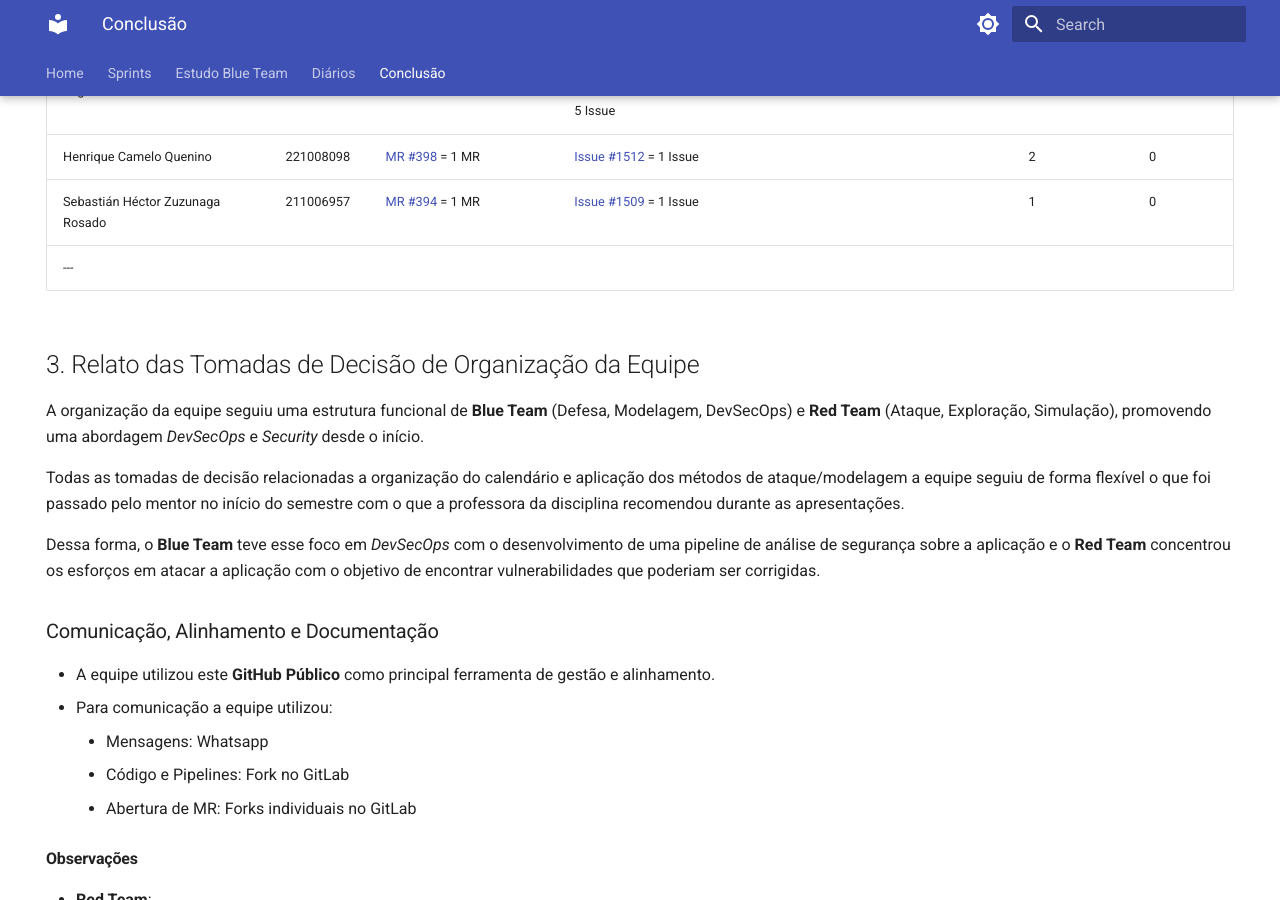
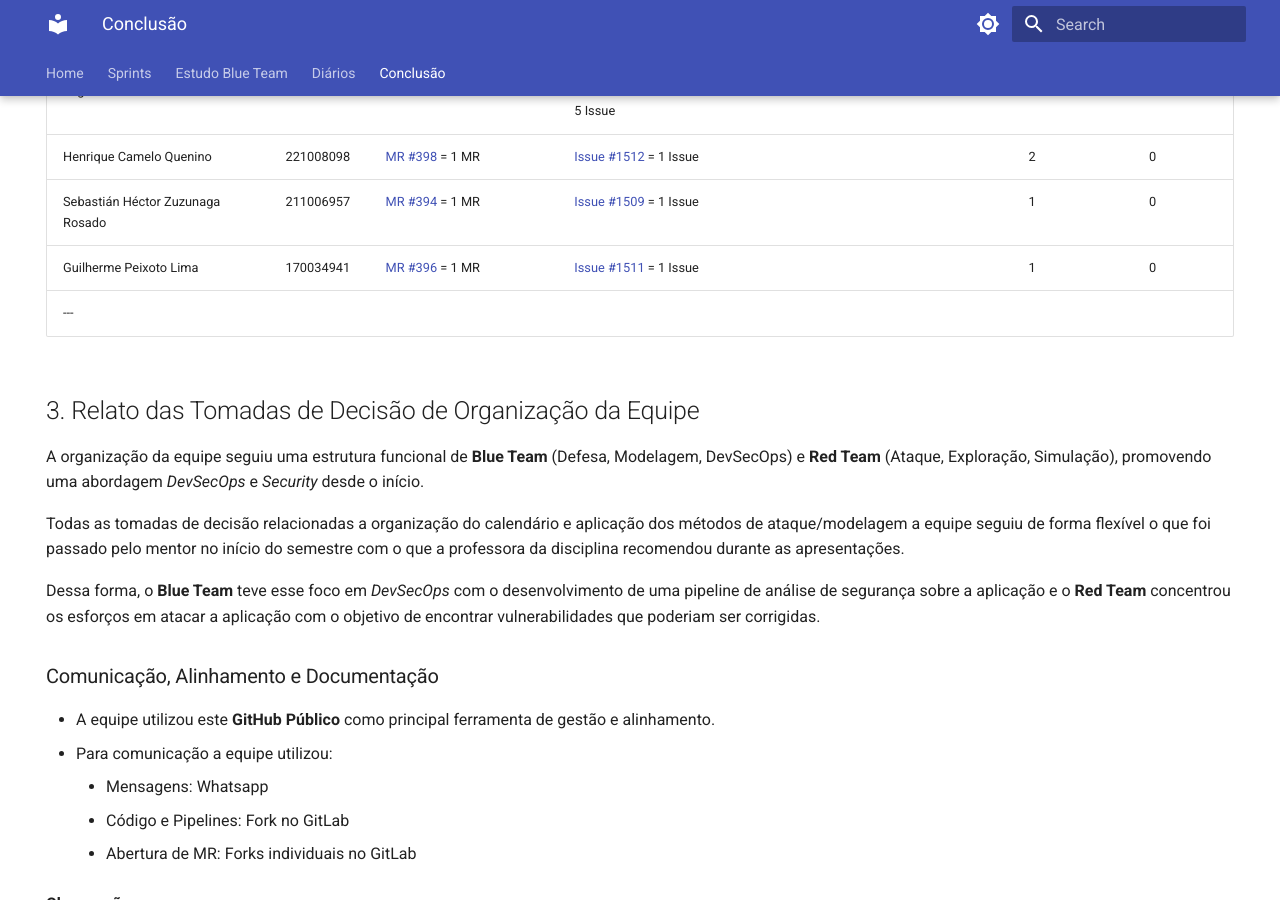
Before and after one commit to unbyytes/GCES, an MkDocs documentation site: the page built from docs/final.md, in a window 1280 px wide and 900 px high, scrolled down 2177 px. Built offline with MkDocs 1.6.1 and Material for MkDocs 9.7.7, drawn with Linux system fonts in a browser that asks for light colours.

Commit message:
adicionadas contribuição peixoto

```diff
--- a/docs/final.md
+++ b/docs/final.md
@@ -50,6 +50,7 @@ A equipe (Blue e Red Team) trabalhou para estabelecer um ambiente de desenvolvim
 | Miguel Arthur | 211062320 |[MR #394](https://gitlab.com/pencillabs/ej/ej-application/-/merge_requests/394) = 1 MR| [#Issue 1506](https://gitlab.com/pencillabs/ej/ej-application/-/issues/1506) + [#Issue 1507](https://gitlab.com/pencillabs/ej/ej-application/-/issues/1507) + [#Issue 1508](https://gitlab.com/pencillabs/ej/ej-application/-/issues/1508) + [#Issue 1509](https://gitlab.com/pencillabs/ej/ej-application/-/issues/1509) + [#Issue 1513](https://gitlab.com/pencillabs/ej/ej-application/-/issues/1513) = 5 Issue | 5 | 0 |
 | Henrique Camelo Quenino | 221008098 | [MR #398](https://gitlab.com/pencillabs/ej/ej-application/-/merge_requests/398) = 1 MR | [Issue #1512](https://gitlab.com/pencillabs/ej/ej-application/-/issues/1512) = 1 Issue | 2 | 0 |
 | Sebastián Héctor Zuzunaga Rosado | 211006957 | [MR #394](https://gitlab.com/pencillabs/ej/ej-application/-/merge_requests/394) = 1 MR | [Issue #1509](https://gitlab.com/pencillabs/ej/ej-application/-/issues/1509) = 1 Issue | 1 | 0 |
+| Guilherme Peixoto Lima | 170034941 | [MR #396](https://gitlab.com/pencillabs/ej/ej-application/-/merge_requests/396) = 1 MR | [Issue #1511](https://gitlab.com/pencillabs/ej/ej-application/-/issues/1511) = 1 Issue | 1 | 0 |
 ---
 
 ## 3. Relato das Tomadas de Decisão de Organização da Equipe
```
